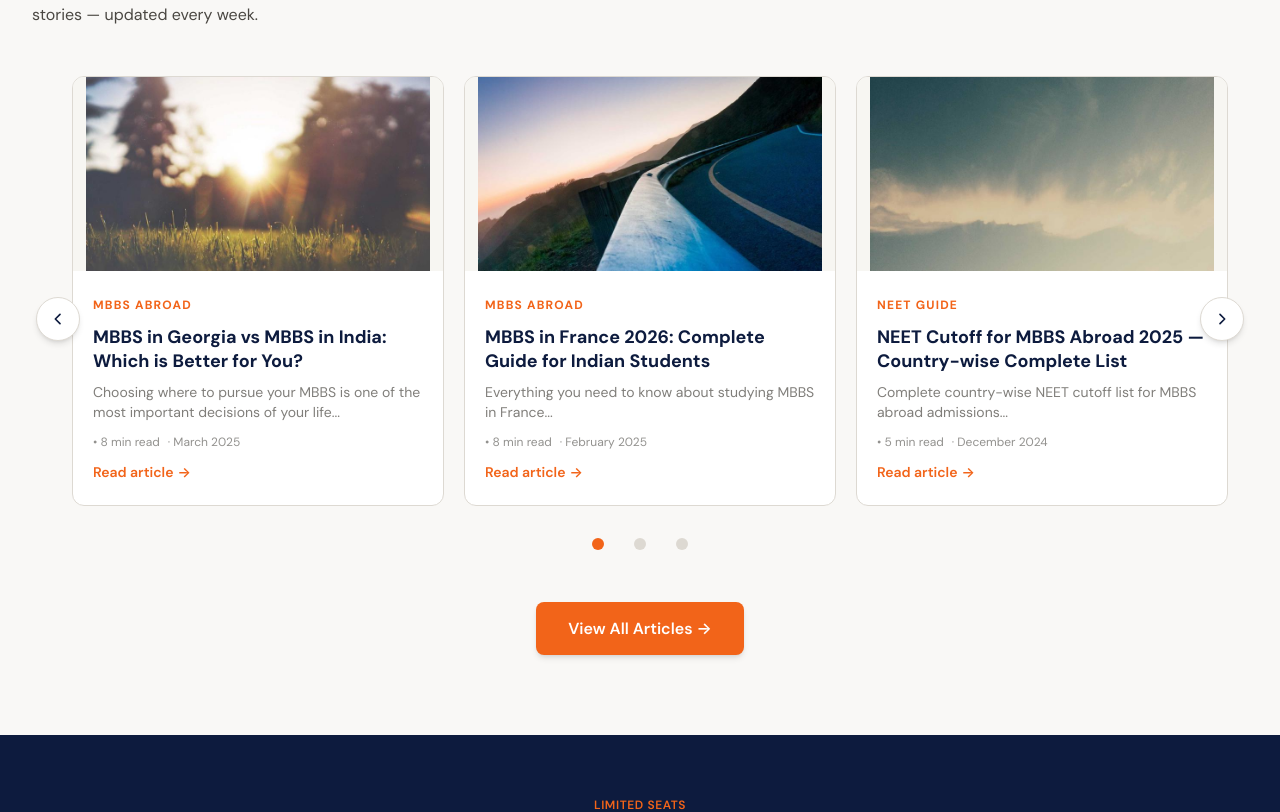
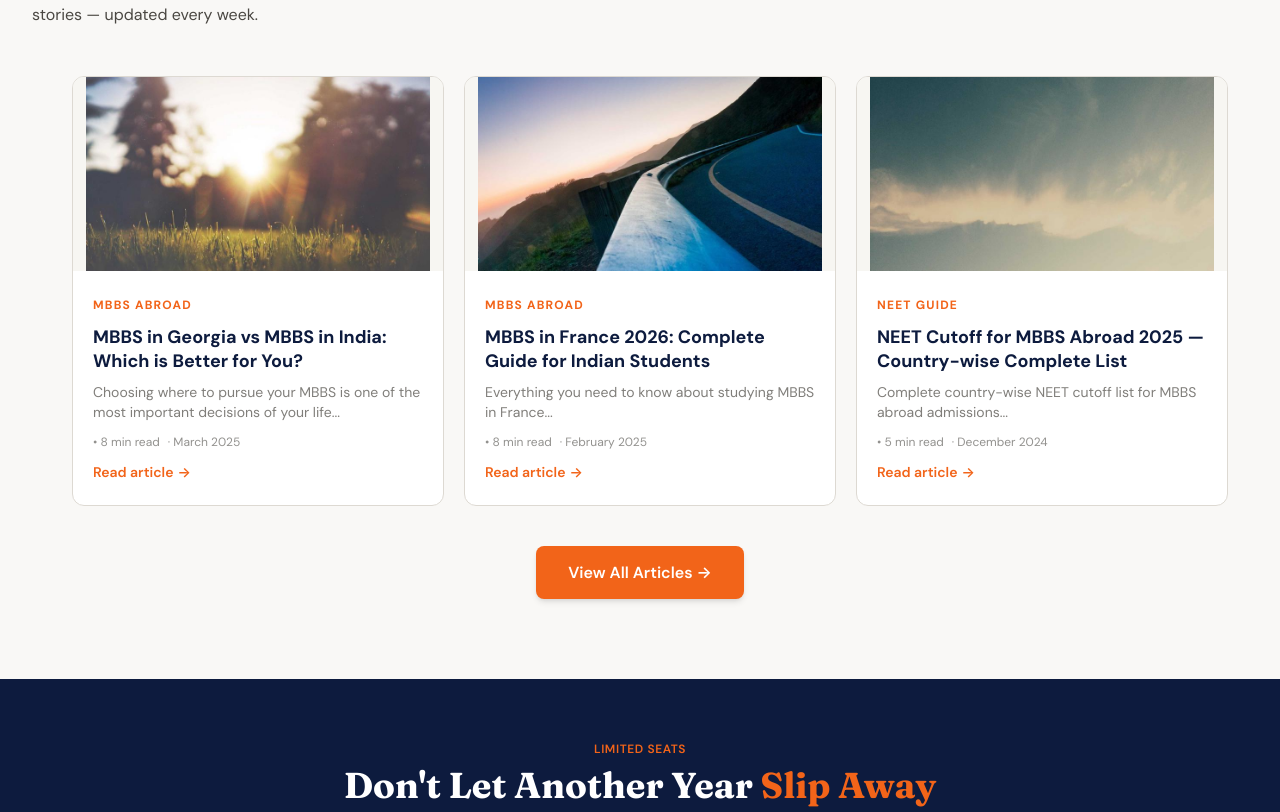
Before and after one commit to Abhimanayu/amwcareerpoint-frontend, a Next.js app: page / in a window 1280 px wide. Shown: the part 8445-9257 px from the top of the page. Built offline with nearby package versions, Linux system fonts and the light colour scheme; no server answers.

Commit message:
fix(home): hide inactive carousel controls

```diff
--- a/src/components/ui/Carousel.tsx
+++ b/src/components/ui/Carousel.tsx
@@ -21,6 +21,8 @@ export function Carousel({ children, slideClass = '', dots = true, maxDots }: Ca
   });
 
   const [selectedIndex, setSelectedIndex] = useState(0);
+  const [scrollSnapCount, setScrollSnapCount] = useState(0);
+  const [canScroll, setCanScroll] = useState(false);
 
   const scrollPrev = useCallback(() => emblaApi?.scrollPrev(), [emblaApi]);
   const scrollNext = useCallback(() => emblaApi?.scrollNext(), [emblaApi]);
@@ -29,21 +31,31 @@ export function Carousel({ children, slideClass = '', dots = true, maxDots }: Ca
   const onSelect = useCallback(() => {
     if (!emblaApi) return;
     setSelectedIndex(emblaApi.selectedScrollSnap());
+    setCanScroll(emblaApi.canScrollPrev() || emblaApi.canScrollNext());
+  }, [emblaApi]);
+
+  const syncCarouselState = useCallback(() => {
+    if (!emblaApi) return;
+    setScrollSnapCount(emblaApi.scrollSnapList().length);
+    setSelectedIndex(emblaApi.selectedScrollSnap());
+    setCanScroll(emblaApi.canScrollPrev() || emblaApi.canScrollNext());
   }, [emblaApi]);
 
   useEffect(() => {
     if (!emblaApi) return;
+    const frame = window.requestAnimationFrame(syncCarouselState);
     emblaApi.on('select', onSelect);
-    emblaApi.on('reInit', onSelect);
+    emblaApi.on('reInit', syncCarouselState);
     return () => {
+      window.cancelAnimationFrame(frame);
       emblaApi.off('select', onSelect);
-      emblaApi.off('reInit', onSelect);
+      emblaApi.off('reInit', syncCarouselState);
     };
-  }, [emblaApi, onSelect]);
+  }, [emblaApi, onSelect, syncCarouselState]);
 
-  const hasMultipleSlides = children.length > 1;
+  const hasMultipleSlides = children.length > 1 && canScroll;
 
-  const totalSlides = children.length;
+  const totalSlides = Math.max(scrollSnapCount, 0);
   const effectiveMaxDots = typeof maxDots === 'number' && Number.isFinite(maxDots) && maxDots > 0
     ? Math.floor(maxDots)
     : totalSlides;
@@ -99,7 +111,7 @@ export function Carousel({ children, slideClass = '', dots = true, maxDots }: Ca
       )}
 
       {/* Dots */}
-      {dots && children.length > 1 && (
+      {dots && hasMultipleSlides && totalSlides > 1 && (
         <div className="mt-5 flex items-center justify-center gap-1 px-1 sm:gap-1.5">
           {shouldCompactDots && (
             <span aria-hidden="true" className="px-1 text-xs text-[#B5B0A8] sm:text-sm">...</span>
```
